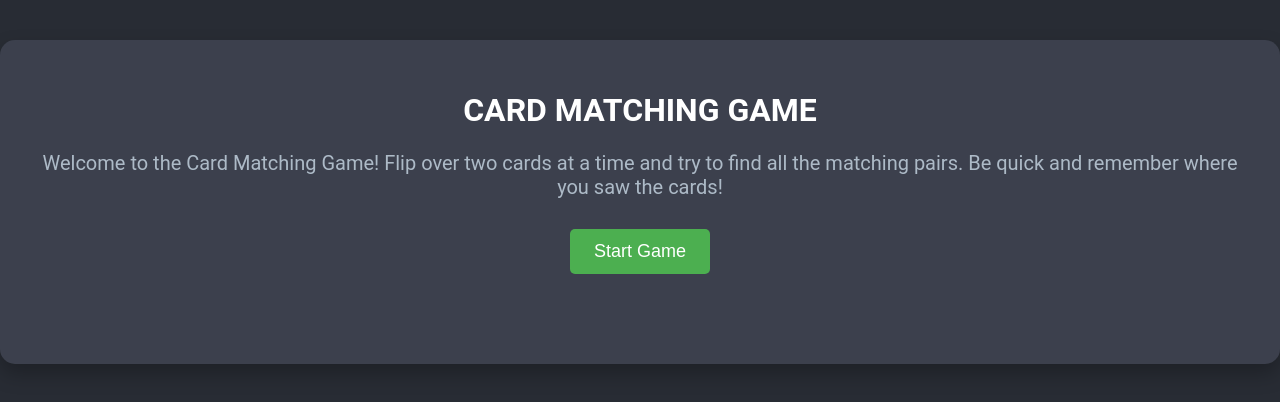
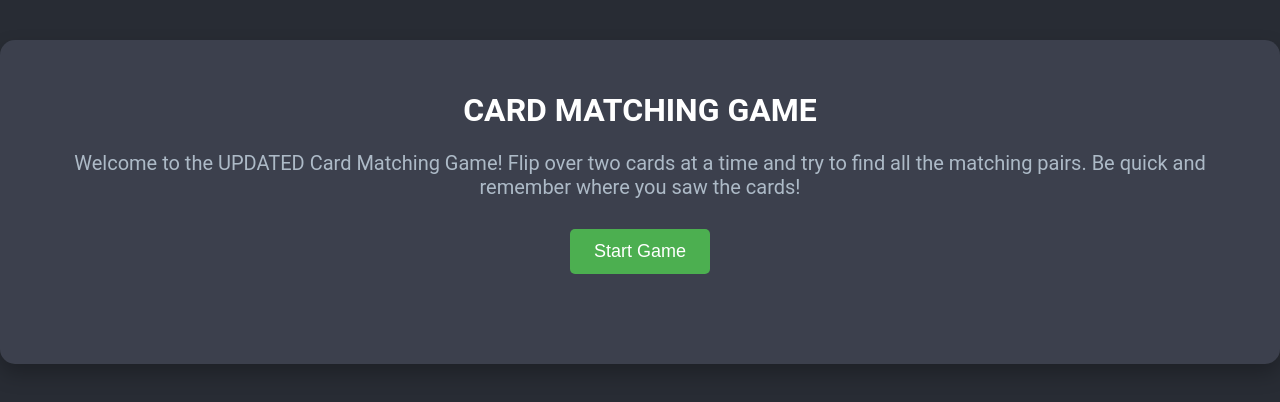
Before and after one commit to ekilhan/card-matching-game, a plain HTML site: page index.html in a window 1280 px wide. Drawn offline with Linux system fonts and the light colour scheme.

Commit message:
Update index.html

```diff
--- a/index.html
+++ b/index.html
@@ -10,7 +10,7 @@
     <div class="container">
         <h1>CARD MATCHING GAME</h1>
         <p class="instructions">
-            Welcome to the Card Matching Game!  Flip over two cards at a time and try to find all the matching pairs. Be quick and remember where you saw the cards!
+            Welcome to the UPDATED Card Matching Game!  Flip over two cards at a time and try to find all the matching pairs. Be quick and remember where you saw the cards!
         </p>
         <button id="start-game">Start Game</button>
         <div id="game-board" class="game-board">
```
